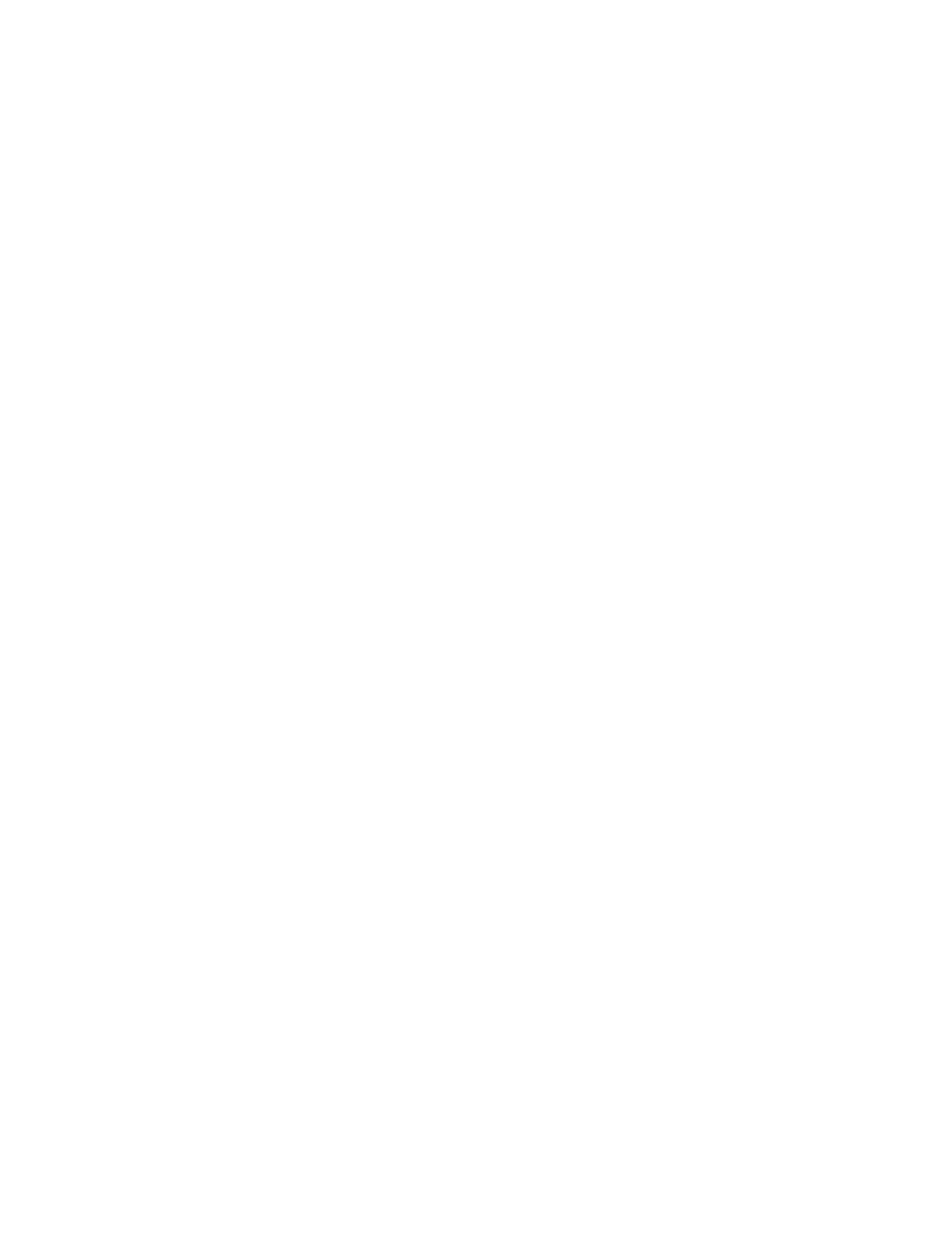
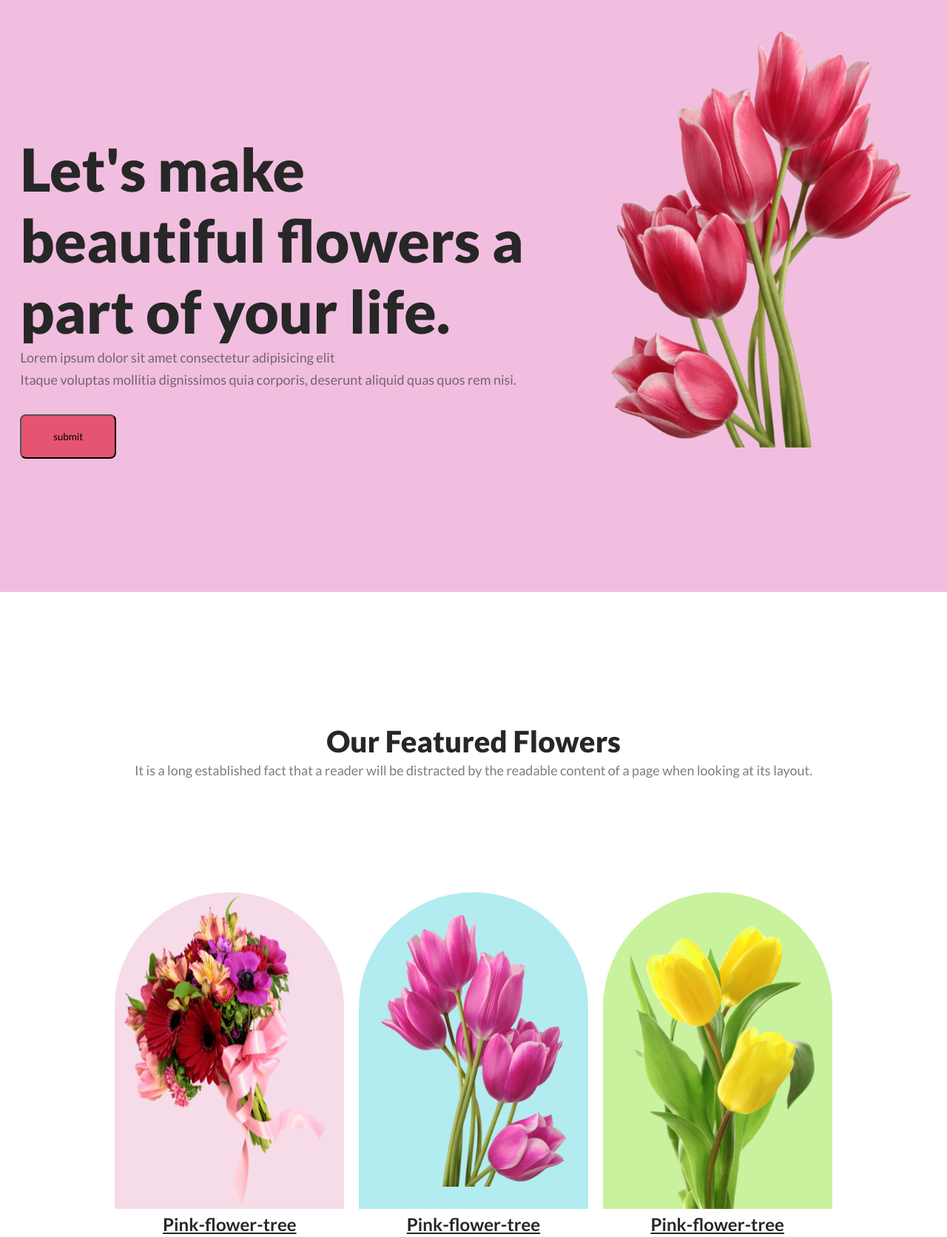
Before and after one commit to developerTamanna/flower-shop, a plain HTML site: page index.html in a window 1280 px wide. Shown: the whole page at 74% size. Before the commit the page ends 800 px from the top, so only its background shows below. Drawn offline with Linux system fonts and the light colour scheme.

Commit message:
new-added

```diff
--- a/index.html
+++ b/index.html
@@ -4,8 +4,43 @@
     <meta charset="UTF-8">
     <meta name="viewport" content="width=device-width, initial-scale=1.0">
     <title>flower</title>
+    <link rel="stylesheet" href="./styles/styles.css">
 </head>
 <body>
+    <header>
+        <div class="banner-container">
+            <div class="banner-content">
+              <h3 class="banner-title">Let's make <br> beautiful flowers a <br> part of your life.</h3>
+              <p class="banner-description">Lorem ipsum dolor sit amet consectetur adipisicing elit <br> Itaque voluptas mollitia dignissimos quia corporis, deserunt aliquid quas quos rem nisi.</p>
+              <button>submit</button>
+            </div>
+            <div class="banner-img">
+             <img src="./Flower Asset/pngwing 10.png" alt="">
+            </div>
+        </div>
+    </header>
+    <main>
+          <section class="feature">
+            <h3 class="feature-title">Our Featured Flowers</h3>
+            <p class="feature-description">It is a long established fact that a reader will be distracted by the readable content of a page when looking at its layout.</p>
+              <div class="row">
+                 <div class="feature-img">
+                    <img class="img-1" src="./Flower Asset/pngwing 5.png" alt="">
+                    <h4 class="pink-title">Pink-flower-tree</h4>
+                 </div>
+                 <div class="feature-img">
+                 <img class="img-2" src="./Flower Asset/pngwing 6.png" alt="">
+                 <h4 class="pink-title">Pink-flower-tree</h4>
+                 </div>
+                 <div class="feature-img">
+                   <img class="img-3" src="./Flower Asset/pngwing 7.png" alt="">
+                   <h4 class="pink-title">Pink-flower-tree</h4>
+                 </div>
+              </div>
+          </section>
+    </main>
+    <footer>
 
+    </footer>
 </body>
 </html>
--- a/styles/styles.css
+++ b/styles/styles.css
@@ -0,0 +1,181 @@
+@import url('https://fonts.googleapis.com/css2?family=Lato:ital,wght@0,100;0,300;0,400;0,700;0,900;1,100;1,300;1,400;1,700;1,900&display=swap');
+
+* {
+    margin: 0;
+    padding: 0;
+    box-sizing: border-box;
+    font-family: "Lato", serif;
+}
+.banner-container{
+
+    width: 100%;
+    height: 100vh;
+    background-color: #F1BEDF;
+    display: flex;
+    flex-direction: row;
+     gap: 97px;
+     margin: 0px auto;
+    align-items: center;
+    justify-content: center;
+}
+
+.banner-title{
+color: rgb(39, 39, 39);
+font-size: 80px;
+font-weight: 800;
+line-height: 96px;
+letter-spacing: 0%;
+text-align: left;
+}
+.banner-description{
+    color: rgba(39, 39, 39, 0.6);
+    font-family: Lato;
+    font-size: 18px;
+    font-weight: 400;
+    line-height: 30px;
+    letter-spacing: 0%;
+    text-align: left;
+}
+.banner-container img{
+    width: 100%;
+
+}
+.banner-img{
+   margin-top: 80px;
+   left: 1045px;
+   right: 240px;
+   width: 35%;
+   height: 99.9%;
+}
+.banner-content button{
+border-radius: 8px;
+padding: 20px 43px 20px 43px;
+margin-top: 32px;
+background: rgb(229, 84, 115);
+}
+
+
+.feature{
+    text-align: center;
+    margin-top: 178px;
+}
+
+.feature-title{
+    color: rgb(39, 39, 39);
+    font-family: Lato;
+    font-size: 40px;
+    font-weight: 800;
+    line-height: 48px;
+    letter-spacing: 0%;
+    text-align: center;
+}
+.feature-description{
+    color: rgba(39, 39, 39, 0.6);
+    font-family: Lato;
+    font-size: 18px;
+    font-weight: 400;
+    line-height: 30px;
+    letter-spacing: 0%;
+    text-align: center;
+}
+
+.row {
+    display: grid;
+    grid-template-columns: repeat(3, 1fr);
+    gap: 5px;
+    width: 80%;
+    height: 61vh;
+    margin: 0px auto;
+    padding: 20px;
+    margin-top: 80px;
+
+
+}
+
+.row img{
+width: 310px;
+height: 428px;
+left: auto;
+right: auto;
+top: 1318px;
+bottom: -1141px;
+margin-top: 50px;
+}
+
+.img-1{
+    border-radius: 300px 300px 0px 0px;
+    background: #F6DBE8;
+}
+.img-2{
+    border-radius: 300px 300px 0px 0px;
+    background-color: #B2ECF0;
+    padding: 30px;
+}
+.img-3{
+    border-radius: 300px 300px 0px 0px;
+    background-color: #C9F29F;
+}
+.pink-title{
+    color: rgb(39, 39, 39);
+font-family: Lato;
+font-size: 24px;
+font-weight: 700;
+line-height: 35px;
+letter-spacing: 0%;
+text-align: center;
+text-decoration-line: underline;
+}
+
+
+
+
+
+
+
+
+@media screen and (max-width:768px){
+    .banner-container{
+        flex-direction: column-reverse;
+        gap:20px;
+        height: auto;
+        padding: 20px;
+
+    }
+    .banner-img, .row img{
+    width: 100%;
+    height: auto;
+    margin: 0;
+    object-fit: contain;
+    }
+    .banner-title, .feature-title{
+        color: rgb(39, 39, 39);
+        font-size: 40px;
+        text-align: center;
+        line-height: 48px;
+        font-weight: normal;
+        }
+        .banner-description, .feature-description{
+            color: rgba(39, 39, 39, 0.6);
+            font-size: 16px;
+            text-align: center;
+            font-weight: normal;
+            line-height: 24px;
+        }
+        .banner-content button{
+            width: 100%;
+            max-width: 300px;
+            }
+     .row {
+       grid-template-columns: repeat(1, 1fr);
+       gap: 10px;
+       margin: 0;
+       padding: 0;
+   }
+   .pink-title{
+    font-size: 16px;
+   }
+   .row img{
+    margin: 0;
+    padding: 0;
+   }
+}
```
